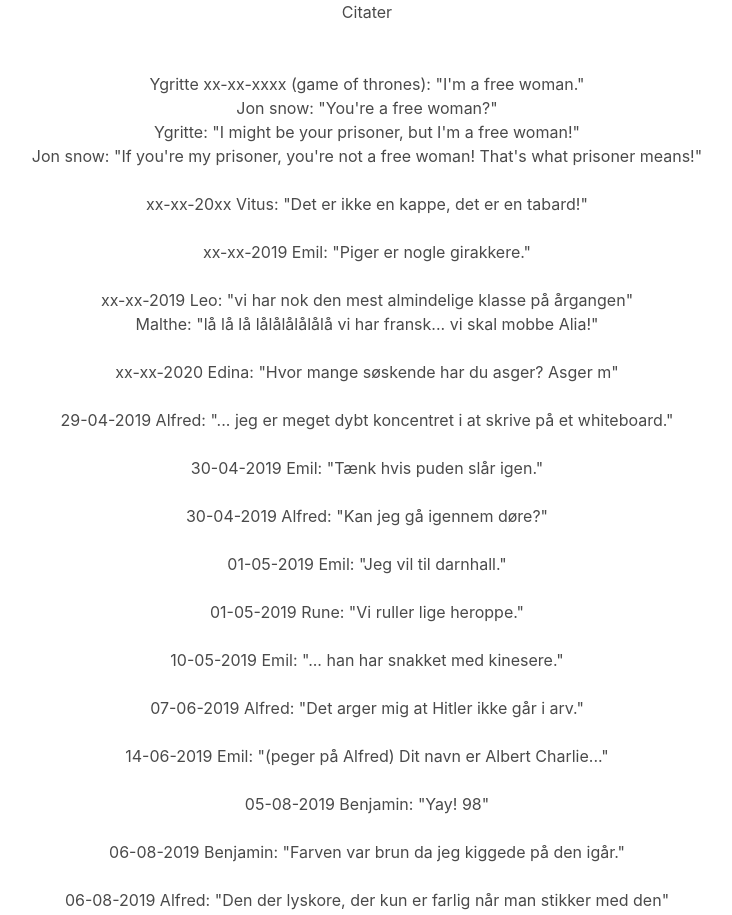
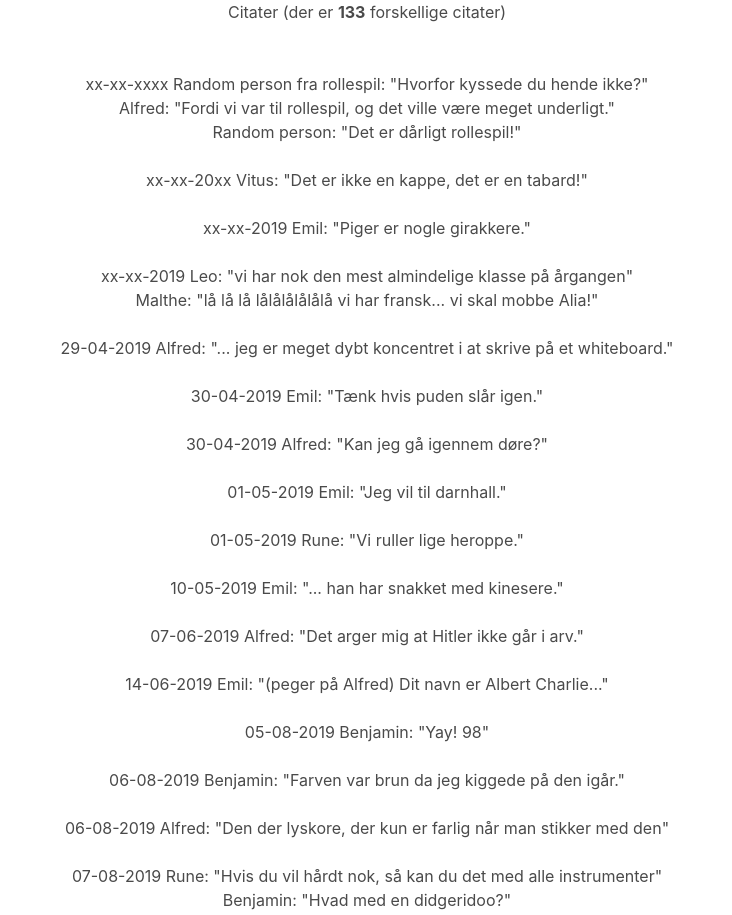
Before and after one commit to vituskh/citater, a plain HTML site: page index.html in a window 1280 px wide. Shown: the top 915 px of the page, without its empty margins (273-1005 px from the left). Drawn offline with nearby package versions, Linux system fonts and the light colour scheme.

Commit message:
hoooly shit der er mange nye vilde ting
honestly gider jeg ik forklare dem

```diff
--- a/index.html
+++ b/index.html
@@ -8,7 +8,7 @@
         <link rel="stylesheet" href="https://cdnjs.cloudflare.com/ajax/libs/bulma/0.4.0/css/bulma.css"/>
     </head>
     <body>
-        <h class="h1">Citater</h1>
+        <h class="h1">Citater (der er <b><span id="forskelligecitater">0</span></b> forskellige citater)</h1>
         <br>
         <br>
         <div id="citater">
--- a/main.js
+++ b/main.js
@@ -1,13 +1,11 @@
 var citater = [
-    "Ygritte xx-xx-xxxx (game of thrones): I'm a free woman.",
-    "{ML}Jon snow: You're a free woman?",
-    "{ML}Ygritte: I might be your prisoner, but I'm a free woman!",
-    "{ML}Jon snow: If you're my prisoner, you're not a free woman! That's what prisoner means!",
+    "xx-xx-xxxx Random person fra rollespil: Hvorfor kyssede du hende ikke?",
+    "{ML} Alfred: Fordi vi var til rollespil, og det ville være meget underligt.",
+    "{ML} Random person: Det er dårligt rollespil!",
     "xx-xx-20xx Vitus: Det er ikke en kappe, det er en tabard!",
     "xx-xx-2019 Emil: Piger er nogle girakkere.",
     "xx-xx-2019 Leo: vi har nok den mest almindelige klasse på årgangen",
     "{ML}Malthe: lå lå lå lålålålålålå vi har fransk... vi skal mobbe Alia!",
-    "xx-xx-2020 Edina: Hvor mange søskende har du asger? Asger m: Halvanden",
     "29-04-2019 Alfred: ... jeg er meget dybt koncentret i at skrive på et whiteboard.",
     "30-04-2019 Emil: Tænk hvis puden slår igen.",
     "30-04-2019 Alfred: Kan jeg gå igennem døre?",
@@ -88,17 +86,16 @@ var citater = [
     "08-11-2019 Benjamin: It's not rape, it's surprice sex",
     "08-11-19 Adrian: Tak for barnet",
     "{ML}Alfred: Det sagde hun også igår",
-    "15-11-2019 Mikkel: Yakub, skal jeg seriøst konfiskere din sko?",
+    "15-11-2019 Mikkel: Yakup, skal jeg seriøst konfiskere din sko?",
     "19-11-2019 Mikkel: Nej nu blev den lidt for lang, så gør vi det igen",
     "19-11-2019 Mikkel: Yakup, tror du også at den skal derind?",
-    "{ML}Yakub: Nej jeg ved ikke hvor den skal ind!",
+    "{ML}Yakup: Nej jeg ved ikke hvor den skal ind!",
     "26-11-2019 Vitus: i har nu adgang til slaver",
     "Laura 26-11-2019: Ej hvor er du voldsom du siger piksvin",
     "{ML}Benjamin: Ja, til mine venner. Det må man godt gøre.",
     "29-11-2019 Alfred: Bare rolig, alt er under kontrol, jeg er ved at blive fanget",
     "02-12-2019 Benjamin: Han gemmer den mellem benene!",
     "{ML}Vitus: Det sagde hun også igår",
-    "19-11-19 Mikkel: Nej nu blev den lidt for lang, så gør vi det igen",
     "02-12-2019 En fra M3: how do you say \"its not rape if im swag\" in danish?",
     "01-09-2020 Willas fra Adrians klasse: Hygge er drugs",
     "03-12 2019 Asger M: Lederen af bortløbene slaver skal knippes 3 gange og derefter hænges",
@@ -141,11 +138,14 @@ var citater = [
     "{ML}Asger m: Halvanden",
     "21-02-2020 Aske og Rune: HoP inD i BilEn!",
     "21-02-2020 Alfred: Jeg har fået fri, jeg nægter at vide ting!",
+    "02-03-2020 Alfred: skrub ud af mit hus din klamme ting",
     "03-03-2020 Asger M: Ulven er kønsforvirret",
     "07-03-2020 Sigurd: Jeg er ikke deep, jeg er en fucking pige!",
+    "23-05-2020 Alfreds 7-årige kusine: Ja, vi skal da have noget mere øl!",
     "24-03-2020 Adrian: Jeg så noget klamt i min kugle!",
     "24-03-2020 Benjamin: Nej lars, du skal ikke spise ledningen!",
-    "Rune til en kvindelige NPC d. 13/5 2020: Skal du have hvid maling for så skaffer jeg det",
+    "13-05-2020 Rune: Skal du have hvid maling for så skaffer jeg det",
+    "11-06-2020 Benjamin: Min hjerne er ikke klog! Folk tror min hjerne er klog, men det er den ikke!",
     "23-05-2020 Rune: Jeg kan svinge en yoyo op i dilleren hvis jeg får noget for det.",
     "06-07-2020 Rune: Vi bliver jagtet af odense fodboldklub!",
     "06-07-2020 Rune: Kom her DF! Nu skal du dø!",
@@ -153,25 +153,32 @@ var citater = [
     "14-08-2020 Adrian: Jeg er ikke alkoholiker, jeg er en dværg",
     "14-08-2020 Vitus: Men, jeg kan ikke købe sjov med taknemmelighed",
     "14-08-2020 Aske: Så gå væk, din store lækre bacon",
+    "15-08-2020 Rune: Så der bajer til far mand",
     "28-08-2020 Marta: Lad os gøre alfred til en mand",
+    "28-08-2020 David: Madicken, du skal ikke sidde og bide. I må ikke savle på hinanden under coronatiden.",
+    "31-08-2020 Rehan: Du er den eneste der har tysk her! Din hitler fan!",
     "03-09-2020 Rehan: Giv mig min stabber, jeg skal stabbe",
     "03-09-20 En pige fra adrians klasse: Dem der har fået 10 skal dø",
     "04-09-2020 Yakup: Sæt dig ned din fucking træstamme! Gå tilbage til randers regnskov med dig!",
     "04-09-2020 Alfreds biologilærer: Jaja, hver weekend så sætter jeg mig på bænkene, drikker nogle øl og graver nogle huler. Don't do drugs, kids!",
-
+    "04-09-2020 Aske: hvem har størst chance for at have sex i en bil?",
+    "{ML}Aske: Noah, det er de nigarianske metoder",
+    "17-09-2020 Aske: jeg bliver nød til at vide hvordan man simper!",
 
 ]
 window.onload = function () {
+    var x = 0
     for (let i = 0; i < citater.length; i++) {
-        var src = citater[i].split(": ");
+        var src = citater[i].replace(/\: /,'¤').split('¤');
         var person = src[0].replace("{ML}", "")
         var citat = src[1];
         if (person == src[0]) {
             document.getElementById("citater").innerHTML += "<br>" + "<p>" + person + ": \"" + citat + "\"" + "</p>";
+            x++
         } else {
             document.getElementById("citater").innerHTML += "<p>" + person + ": \"" + citat + "\"" + "</p>";
         }
 
     }
-
+    document.getElementById("forskelligecitater").textContent = x
 }
```
